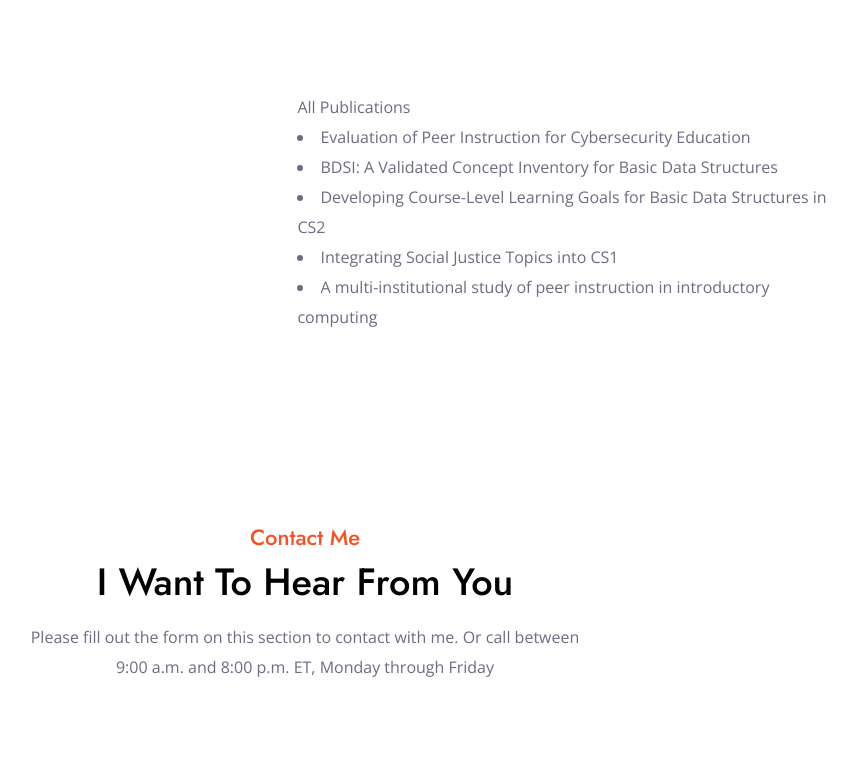
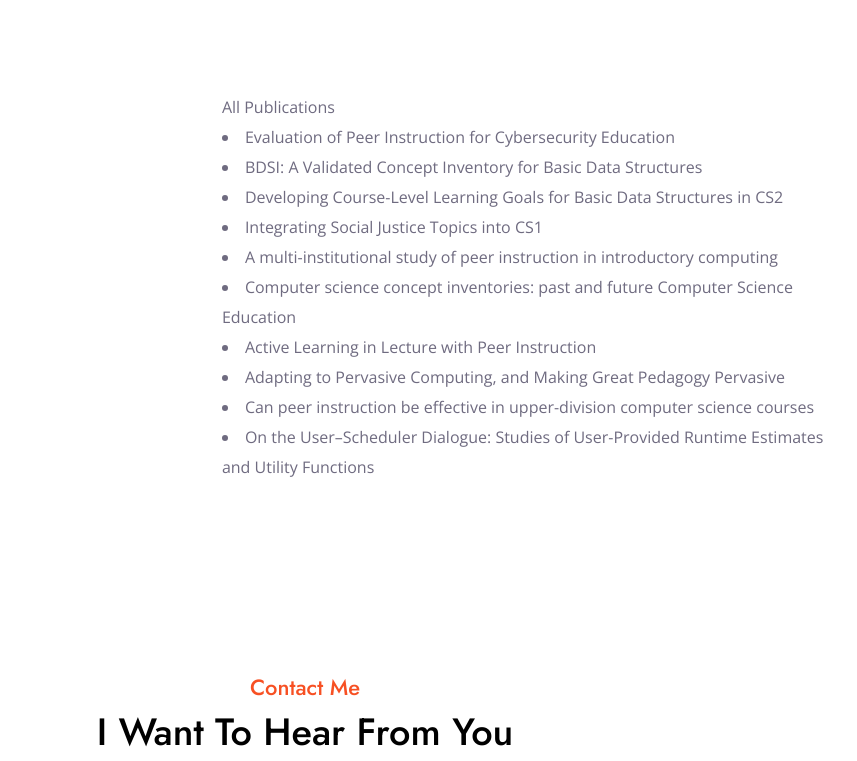
Before and after one commit to Shafin5556/Portfolio-Cynthia-Lee, a Next.js app: page / in a window 1280 px wide. Shown: the part 2494-3255 px from the top of the page, without its empty margins (335-1192 px from the left). Built offline with nearby package versions, Linux system fonts and the light colour scheme.

Commit message:
teaching

```diff
--- a/src/components/TEACHING.js
+++ b/src/components/TEACHING.js
@@ -33,9 +33,30 @@ const TEACHING = ({ dark }) => {
                 <li>
                   {`A multi-institutional study of peer instruction in introductory computing`}
                 </li>
+                <li>
+                  {`Computer science concept inventories: past and future Computer Science Education`}
+                </li>
+                <li>
+                  {`Active Learning in Lecture with Peer Instruction`}
+                </li>
+                <li>
+                  {`Adapting to Pervasive Computing, and Making Great Pedagogy Pervasive`}
+                </li>
+                <li>
+                  {`Can peer instruction be effective in upper-division computer science courses`}
+                </li>
+                <li>
+                  {`On the User–Scheduler Dialogue: Studies of User-Provided Runtime Estimates and Utility Functions `}
+                </li>
               </div>
             </div>
           </div>
+        </div>
+        <div className="brush_1 wow fadeInLeft" data-wow-duration="1s">
+          <img src="img/brushes/about/1.png" alt="image" />
+        </div>
+        <div className="brush_2 wow fadeInRight" data-wow-duration="1s">
+          <img src="img/brushes/about/2.png" alt="image" />
         </div>
       </div>
     </div>
```
